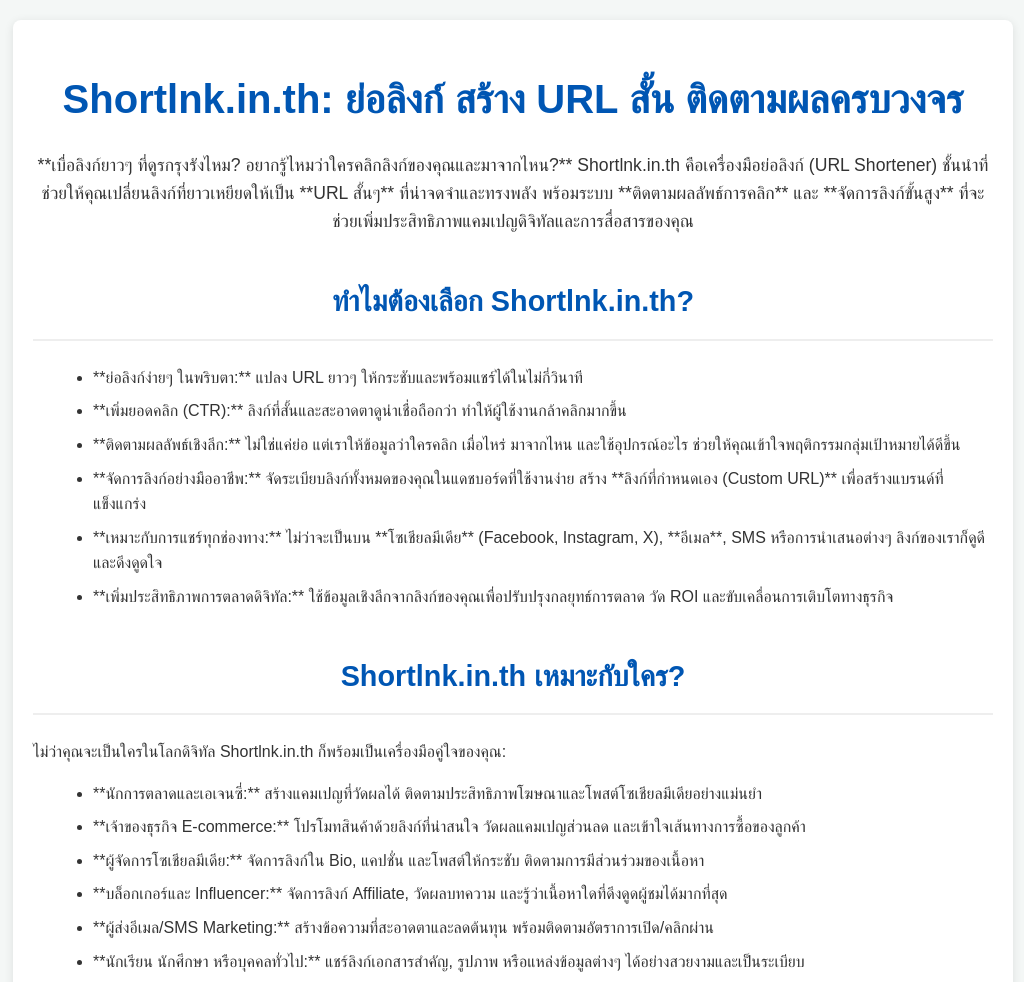
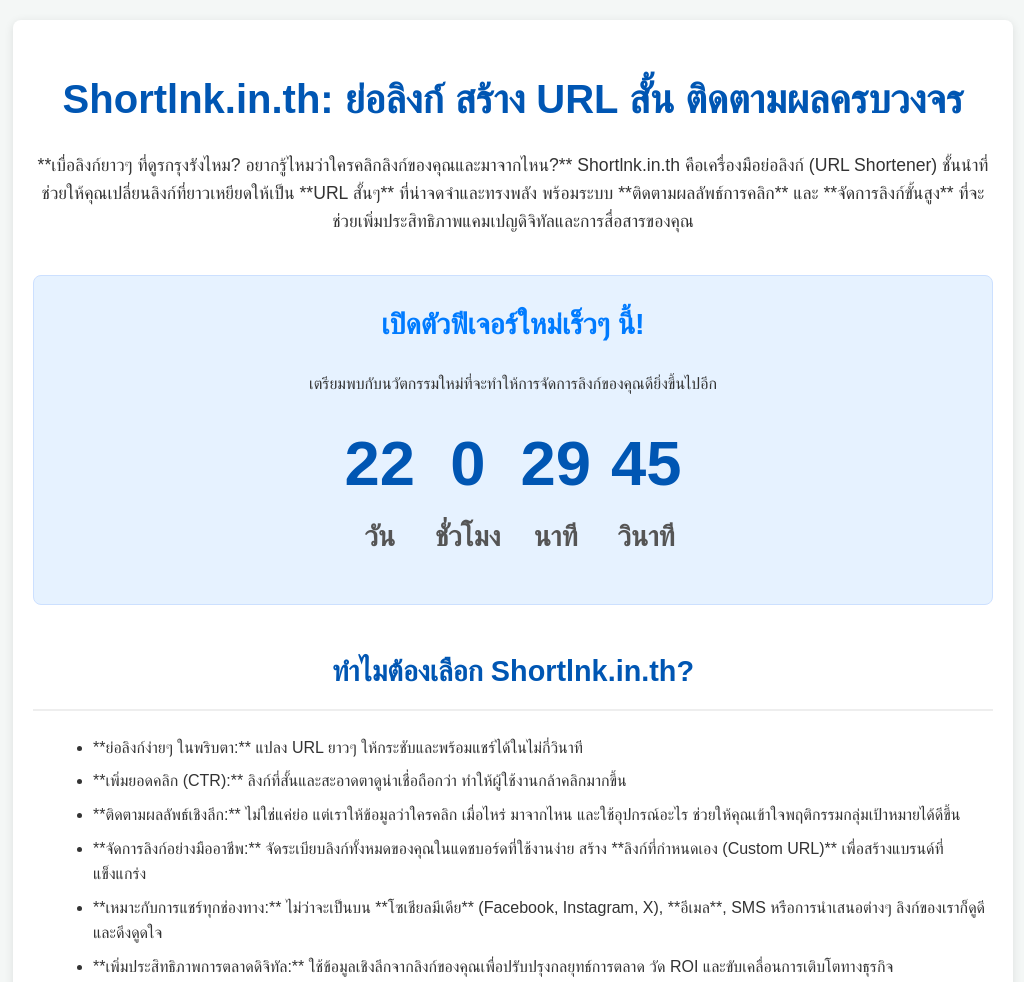
Before and after one commit to Seavhab-heng/l.l, a plain HTML site: page Index.html in a window 1280 px wide. Shown: the top 982 px of the page, without its empty margins (127-1151 px from the left). Drawn offline with Linux system fonts and the light colour scheme.

Commit message:
Update Index.html

```diff
--- a/Index.html
+++ b/Index.html
@@ -2,7 +2,7 @@
 <html lang="th">
 <head>
     <script>(function(w,d,s,l,i){w[l]=w[l]||[];w[l].push({'gtm.start':
-    new Date().getTime(),event:'gtm.js'});var f=d.getElementsByTagName(s)[0],
+    new Date().getTime(),event:'gtm.js'});var f=d.createElement(s),
     j=d.createElement(s),dl=l!='dataLayer'?'&l='+l:'';j.async=true;j.src=
     'https://www.googletagmanager.com/gtm.js?id='+i+dl;f.parentNode.insertBefore(j,f);
     })(window,document,'script','dataLayer','GTM-K2N29HXN');</script>
@@ -107,10 +107,48 @@
         footer a:hover {
             text-decoration: underline;
         }
+        /* Countdown specific styles */
+        #countdown-section {
+            background-color: #e6f2ff;
+            padding: 25px;
+            border-radius: 8px;
+            margin-top: 40px;
+            text-align: center;
+            border: 1px solid #cce0ff;
+        }
+        #countdown-section h2 {
+            color: #007bff;
+            margin-top: 0;
+            border-bottom: none;
+            padding-bottom: 0;
+        }
+        #countdown-timer {
+            font-size: 2.2em;
+            font-weight: bold;
+            color: #28a745; /* Green for emphasis */
+            margin-top: 15px;
+            display: flex;
+            justify-content: center;
+            gap: 20px; /* Space between time units */
+        }
+        .countdown-unit {
+            display: flex;
+            flex-direction: column;
+            align-items: center;
+        }
+        .countdown-value {
+            font-size: 1.8em;
+            color: #0056b3;
+        }
+        .countdown-label {
+            font-size: 0.8em;
+            color: #555;
+            text-transform: uppercase;
+        }
     </style>
 </head>
 <body>
-    <noscript><iframe src="https://www.googletagmanager.com/ns.html?id=GTM-K2N29HXN"
+    <noscript><iframe src="https://www.googletm.com/ns.html?id=GTM-K2N29HXN"
     height="0" width="0" style="display:none;visibility:hidden"></iframe></noscript>
     <div class="container">
         <header>
@@ -119,6 +157,30 @@
                 **เบื่อลิงก์ยาวๆ ที่ดูรกรุงรังไหม? อยากรู้ไหมว่าใครคลิกลิงก์ของคุณและมาจากไหน?** Shortlnk.in.th คือเครื่องมือย่อลิงก์ (URL Shortener) ชั้นนำที่ช่วยให้คุณเปลี่ยนลิงก์ที่ยาวเหยียดให้เป็น **URL สั้นๆ** ที่น่าจดจำและทรงพลัง พร้อมระบบ **ติดตามผลลัพธ์การคลิก** และ **จัดการลิงก์ขั้นสูง** ที่จะช่วยเพิ่มประสิทธิภาพแคมเปญดิจิทัลและการสื่อสารของคุณ
             </p>
         </header>
+
+        <section id="countdown-section">
+            <h2>เปิดตัวฟีเจอร์ใหม่เร็วๆ นี้!</h2>
+            <p>เตรียมพบกับนวัตกรรมใหม่ที่จะทำให้การจัดการลิงก์ของคุณดียิ่งขึ้นไปอีก</p>
+            <div id="countdown-timer">
+                <div class="countdown-unit">
+                    <span id="days" class="countdown-value"></span>
+                    <span class="countdown-label">วัน</span>
+                </div>
+                <div class="countdown-unit">
+                    <span id="hours" class="countdown-value"></span>
+                    <span class="countdown-label">ชั่วโมง</span>
+                </div>
+                <div class="countdown-unit">
+                    <span id="minutes" class="countdown-value"></span>
+                    <span class="countdown-label">นาที</span>
+                </div>
+                <div class="countdown-unit">
+                    <span id="seconds" class="countdown-value"></span>
+                    <span class="countdown-label">วินาที</span>
+                </div>
+            </div>
+            <p id="countdown-message" style="margin-top: 20px; font-weight: bold; color: #dc3545;"></p>
+        </section>
 
         <section>
             <h2>ทำไมต้องเลือก Shortlnk.in.th?</h2>
@@ -134,7 +196,7 @@
 
         <section>
             <h2>Shortlnk.in.th เหมาะกับใคร?</h2>
-            <p>ไม่ว่าคุณจะเป็นใครในโลกดิจิทัล Shortlnk.in.th ก็พร้อมเป็นเครื่องมือคู่ใจของคุณ:</p>
+            <p>ไม่ว่าคุณจะเป็นใครในโลกดิจิทัล Shortlnk.in.th ก็พร้อมเป็นเครื่องมือคู่คิดของคุณ:</p>
             <ul>
                 <li>**นักการตลาดและเอเจนซี่:** สร้างแคมเปญที่วัดผลได้ ติดตามประสิทธิภาพโฆษณาและโพสต์โซเชียลมีเดียอย่างแม่นยำ</li>
                 <li>**เจ้าของธุรกิจ E-commerce:** โปรโมทสินค้าด้วยลิงก์ที่น่าสนใจ วัดผลแคมเปญส่วนลด และเข้าใจเส้นทางการซื้อของลูกค้า</li>
@@ -159,5 +221,44 @@
             <p>&copy; 2025 Shortlnk.in.th. All rights reserved.</p>
         </footer>
     </div>
+
+    <script>
+        // Set the date for the launch (August 7, 2025 at 12:00 PM - noon, for 'lunch')
+        // JavaScript Date months are 0-indexed (January is 0, August is 7)
+        const launchDate = new Date("2025-08-07T12:00:00").getTime();
+
+        // Update the countdown every 1 second
+        const x = setInterval(function() {
+
+            // Get current date and time
+            const now = new Date().getTime();
+
+            // Find the distance between now and the launch date
+            const distance = launchDate - now;
+
+            // Time calculations for days, hours, minutes and seconds
+            const days = Math.floor(distance / (1000 * 60 * 60 * 24));
+            const hours = Math.floor((distance % (1000 * 60 * 60 * 24)) / (1000 * 60 * 60));
+            const minutes = Math.floor((distance % (1000 * 60 * 60)) / (1000 * 60));
+            const seconds = Math.floor((distance % (1000 * 60)) / 1000);
+
+            // Display the result in the respective elements
+            document.getElementById("days").innerHTML = days;
+            document.getElementById("hours").innerHTML = hours;
+            document.getElementById("minutes").innerHTML = minutes;
+            document.getElementById("seconds").innerHTML = seconds;
+
+            // If the countdown is finished
+            if (distance < 0) {
+                clearInterval(x);
+                document.getElementById("countdown-timer").innerHTML = ""; // Clear the numbers
+                document.getElementById("countdown-message").innerHTML = "Shortlnk.in.th พร้อมให้คุณใช้งานฟีเจอร์ใหม่แล้ว!";
+                document.getElementById("countdown-section").style.backgroundColor = '#d4edda'; /* Greenish background */
+                document.getElementById("countdown-section").style.borderColor = '#28a745'; /* Green border */
+                document.getElementById("countdown-section").querySelector('h2').textContent = "ฟีเจอร์ใหม่เปิดตัวแล้ว!";
+                document.getElementById("countdown-section").querySelector('p').textContent = "เยี่ยมชมได้เลย!";
+            }
+        }, 1000);
+    </script>
 </body>
 </html>
```
